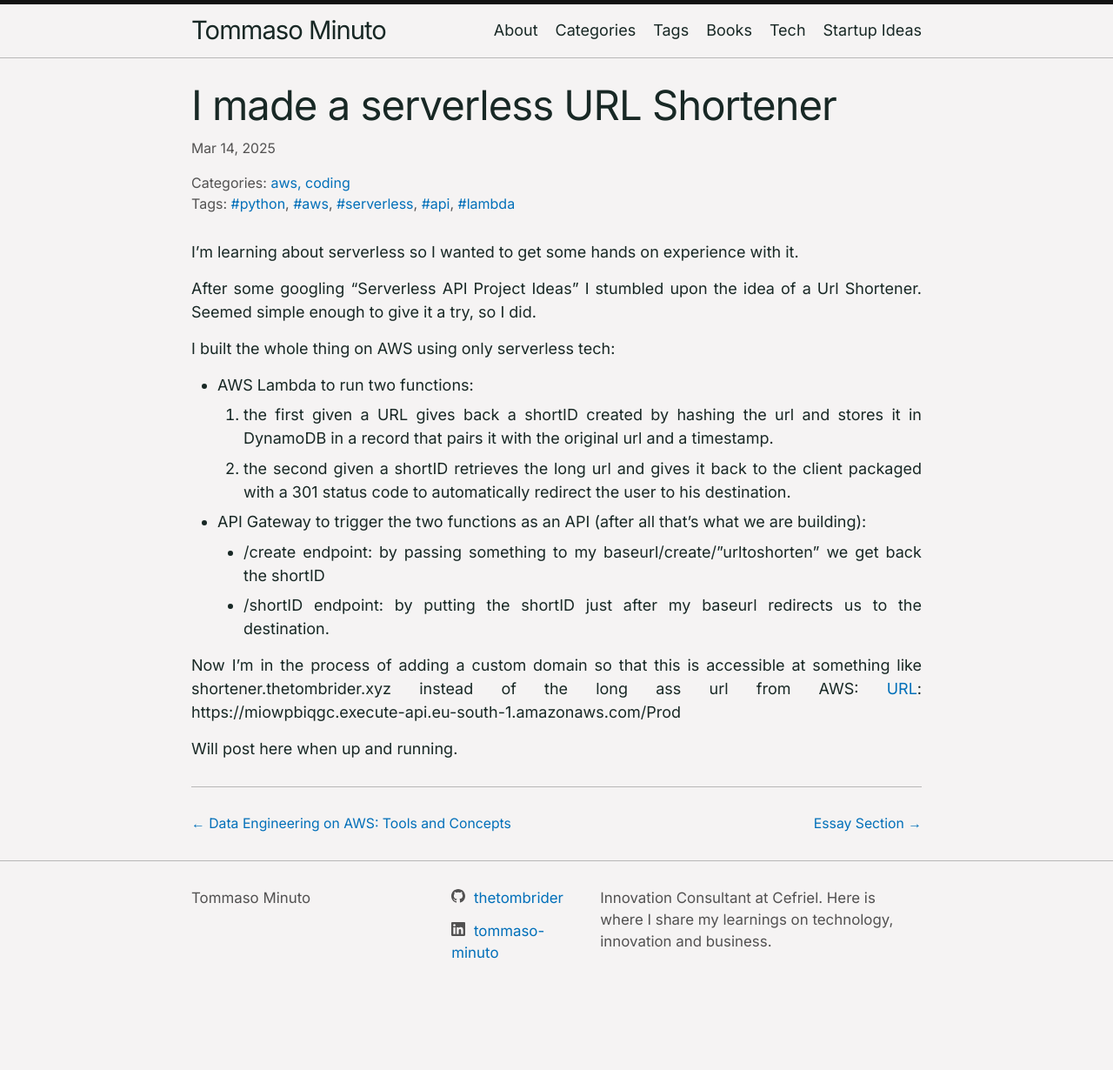
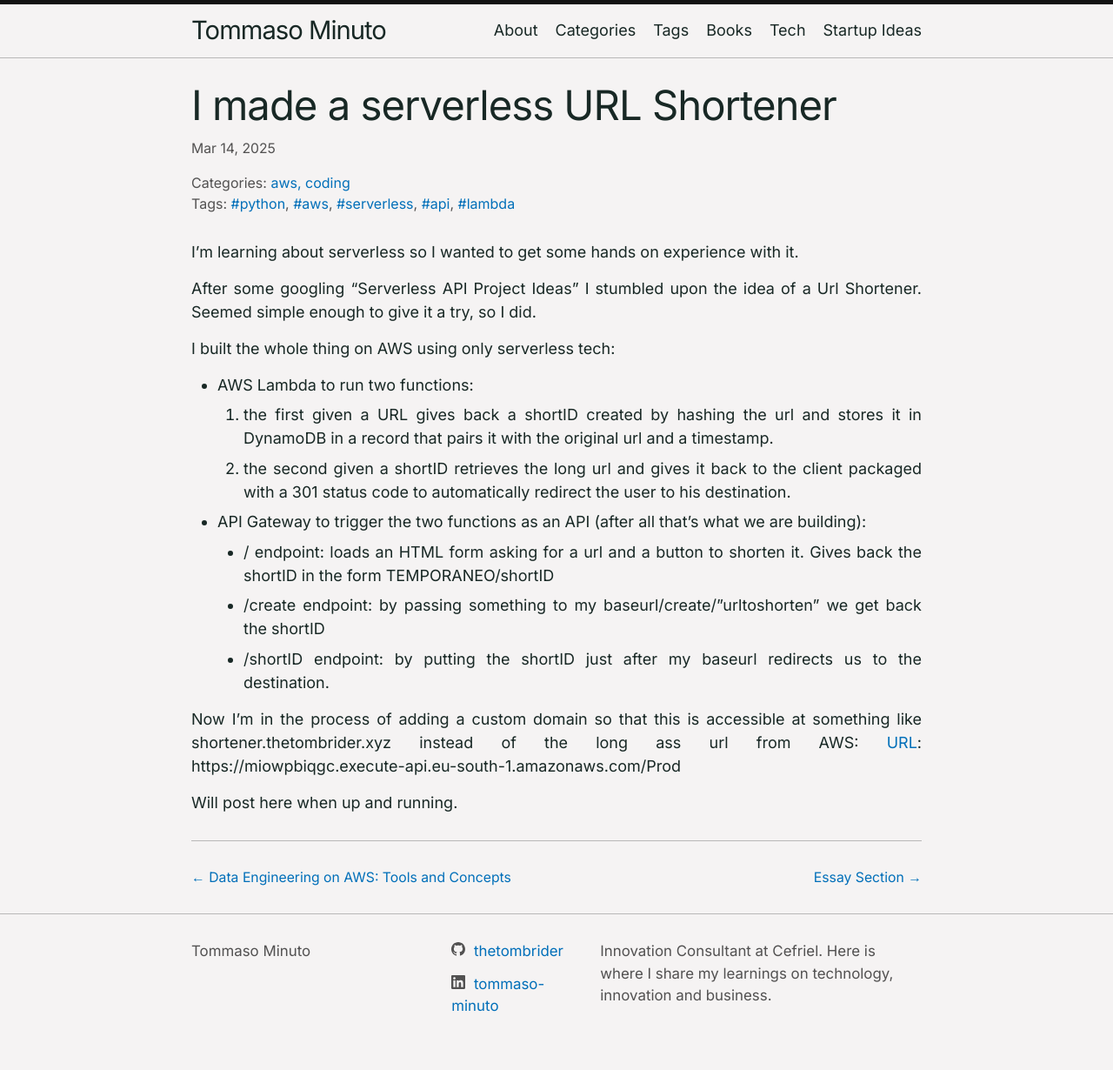
Before and after one commit to thetombrider/blog.thetombrider.xyz, a Jekyll site: the page built from _posts/coding/2025-03-14-shortener.md, in a window 1280 px wide. Shown: the whole page at 87% size. Built offline with Jekyll 4.4.1, drawn with Linux system fonts in a browser that asks for light colours; before the commit the page ends 1168 px from its top, so only the background shows below that.

Commit message:
shortener

```diff
--- a/_posts/coding/2025-03-14-shortener.md
+++ b/_posts/coding/2025-03-14-shortener.md
@@ -15,6 +15,7 @@ I built the whole thing on AWS using only serverless tech:
     1. the first given a URL gives back a shortID created by hashing the url and stores it in DynamoDB in a record that pairs it with the original url and a timestamp.
     2. the second given a shortID retrieves the long url and gives it back to the client packaged with a 301 status code to automatically redirect the user to his destination.
 - API Gateway to trigger the two functions as an API (after all that's what we are building):
+    - / endpoint: loads an HTML form asking for a url and a button to shorten it. Gives back the shortID in the form TEMPORANEO/shortID
     - /create endpoint: by passing something to my baseurl/create/"urltoshorten" we get back the shortID
     - /shortID endpoint: by putting the shortID just after my baseurl redirects us to the destination.
 
```
